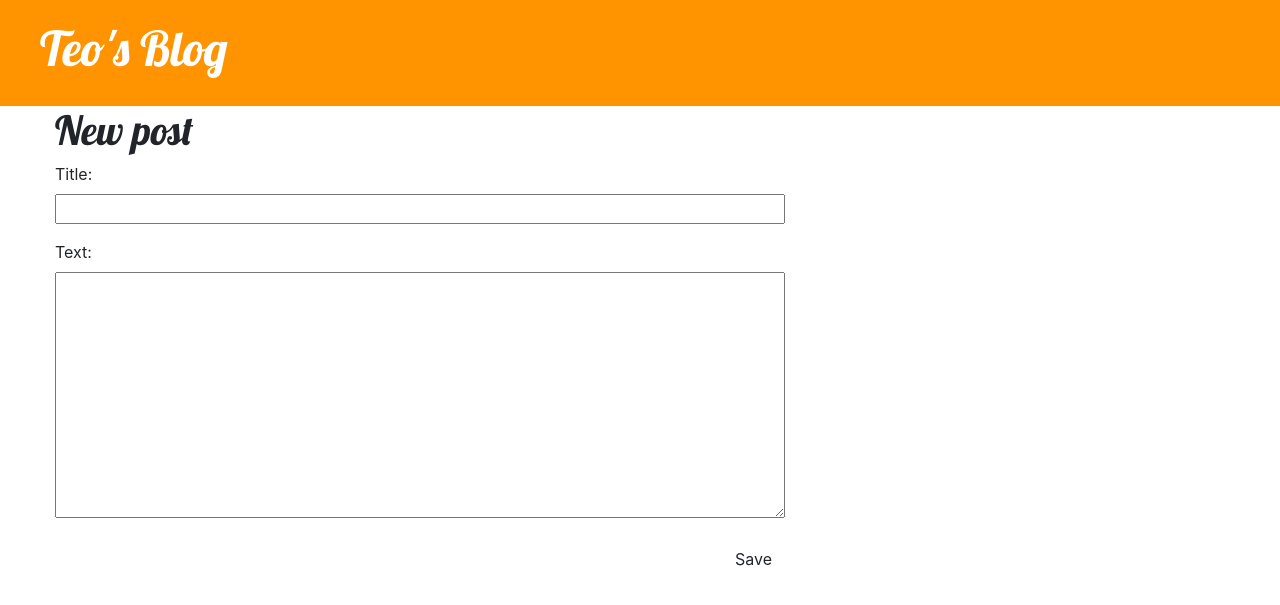
After one commit to Taewoong-H/my_first_blog, a Django app: page /post/new/ in a window 1280 px wide. The commit adds this page. Shown: the top 605 px of the page. Run offline with Django 3.2, Linux system fonts and the light colour scheme; some libraries are stand-ins or nearby versions.

Commit message:
Added views to create/edit blog post inside the site(edit form)

```diff
--- /dev/null
+++ b/blog/forms.py
@@ -0,0 +1,8 @@
+from django import forms
+from .models import Post
+
+class PostForm(forms.ModelForm):
+
+    class Meta:
+        model = Post
+        fields = ('title', 'text',)
--- a/blog/static/css/blog.css
+++ b/blog/static/css/blog.css
@@ -1,12 +1,3 @@
-h1 a {
-    color: #FCA205;
-    font-family: 'Lobster';
-}
-
-body {
-    padding-left: 15px;
-}
-
 .page-header {
     background-color: #ff9400;
     margin-top: 0;
@@ -29,6 +20,7 @@ h1, h2, h3, h4 {
 
 .date {
     color: #828282;
+    float: right;
 }
 
 .save {
@@ -53,3 +45,7 @@ h1, h2, h3, h4 {
 .post h1 a, .post h1 a:visited {
     color: #000000;
 }
+
+.btn-primary{
+    float: right;
+}
--- a/blog/templates/blog/base.html
+++ b/blog/templates/blog/base.html
@@ -1,14 +1,18 @@
 {% load static %}
+<!DOCTYPE html>
 <html>
     <head>
         <title>Teo's blog</title>
-        <link rel="stylesheet" href="//maxcdn.bootstrapcdn.com/bootstrap/3.2.0/css/bootstrap.min.css">
-        <link rel="stylesheet" href="//maxcdn.bootstrapcdn.com/bootstrap/3.2.0/css/bootstrap-theme.min.css">
+        <link rel="stylesheet" href="https://stackpath.bootstrapcdn.com/bootstrap/4.4.1/css/bootstrap.min.css" integrity="sha384-Vkoo8x4CGsO3+Hhxv8T/Q5PaXtkKtu6ug5TOeNV6gBiFeWPGFN9MuhOf23Q9Ifjh" crossorigin="anonymous">
         <link href='//fonts.googleapis.com/css?family=Lobster&subset=latin,latin-ext' rel='stylesheet' type='text/css'>
+        <script src="https://kit.fontawesome.com/95d790811d.js" crossorigin="anonymous"></script>
         <link rel="stylesheet" href="{% static 'css/blog.css' %}">
     </head>
     <body>
         <div class="page-header">
+            {% if user.is_authenticated %}
+                <a href="{% url 'post_new' %}" class="top-menu"><i class="fas fa-plus"></i></a>
+            {% endif %}
             <h1><a href="/">Teo's Blog</a></h1>
         </div>
         <div class="content container">
--- a/blog/templates/blog/post_detail.html
+++ b/blog/templates/blog/post_detail.html
@@ -2,11 +2,15 @@
 
 {% block content %}
     <div class="post">
+
         {% if post.published_date %}
             <div class="date">
                 {{ post.published_date }}
             </div>
         {% endif %}
+        {% if user.is_authenticated %}
+            <a class="btn btn-primary" href="{% url 'post_edit' pk=post.pk %}" role="button">edit</a>
+        {% endif %}
         <h1>{{ post.title }}</h1>
         <p>{{ post.text|linebreaksbr }}</p>
     </div>
--- /dev/null
+++ b/blog/templates/blog/post_edit.html
@@ -0,0 +1,9 @@
+{% extends 'blog/base.html' %}
+
+{% block content %}
+    <h1>New post</h1>
+    <form method="POST" class="post-form">{% csrf_token %}
+        {{ form.as_p }}
+        <button type="submit" class="save btn btn-default">Save</button>
+    </form>
+{% endblock %}
--- a/blog/urls.py
+++ b/blog/urls.py
@@ -4,4 +4,6 @@ from . import views
 urlpatterns = [
     path('', views.post_list, name='post_list'),
     path('post/<int:pk>/', views.post_detail, name='post_detail'),
+    path('post/new/', views.post_new, name='post_new'),
+    path('post/<int:pk>/edit/', views.post_edit, name='post_edit'),
 ]
--- a/blog/views.py
+++ b/blog/views.py
@@ -1,6 +1,8 @@
 from django.shortcuts import render, get_object_or_404
 from .models import Post
 from django.utils import timezone
+from .forms import PostForm
+from django.shortcuts import redirect
 
 
 def post_list(request):
@@ -11,3 +13,30 @@ def post_list(request):
 def post_detail(request, pk):
     post = get_object_or_404(Post, pk=pk)
     return render(request, 'blog/post_detail.html', {'post': post})
+
+def post_new(request):
+    if request.method == "POST":
+        form = PostForm(request.POST)
+        if form.is_valid():
+            post = form.save(commit=False)
+            post.author = request.user
+            post.published_date = timezone.now()
+            post.save()
+            return redirect('post_detail', pk=post.pk)
+    else:
+        form = PostForm()
+    return render(request, 'blog/post_edit.html', {'form': form})
+
+def post_edit(request, pk):
+    post = get_object_or_404(Post, pk=pk)
+    if request.method == "POST":
+        form = PostForm(request.POST, instance=post)
+        if form.is_valid():
+            post = form.save(commit=False)
+            post.author = request.user
+            post.published_date = timezone.now()
+            post.save()
+            return redirect('post_detail', pk=post.pk)
+    else:
+        form = PostForm(instance=post)
+    return render(request, 'blog/post_edit.html', {'form': form})
```
